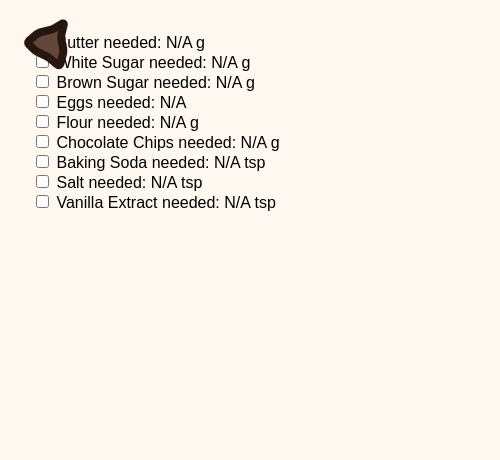
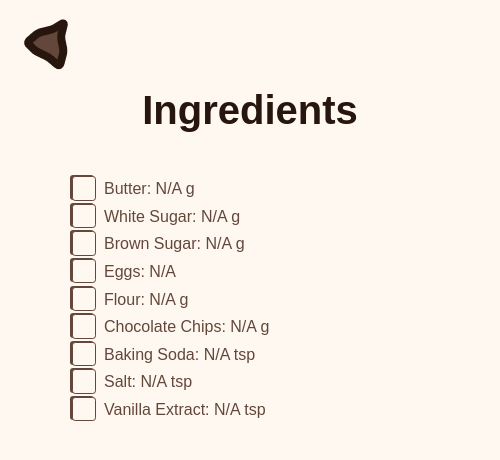
Before and after one commit to soioy/Cookie-Recipe-App, an Electron app: page src/cookie-result.html in a window 500 px wide. Drawn offline with Linux system fonts and the light colour scheme.

Commit message:
prettify

```diff
--- a/src/cookie-result.html
+++ b/src/cookie-result.html
@@ -3,7 +3,7 @@
 
   <head>
     <meta charset="UTF-8" />
-    <title>Cookie Splitter</title>
+    <title>goddamn belly cant wait for conrad</title>
     <link rel="stylesheet" href="index.css" />
     <script defer src="main.js"></script>
   </head>
@@ -16,9 +16,15 @@
       </button>
     </div>
 
-    <div>
-      <input type="checkbox" id="1">
-      <label for="1">Butter needed: <span id="result-butter"></span> g</label>
+    <div class="recipeheader">
+      <p>Ingredients</p>
+    </div>
+
+    <div class="check-col">
+
+      <div class="cus-checkbox">
+        <input type="checkbox" id="1" name="check">
+          <label for="1">Butter: <span id="result-butter"></span> g</label>
           <script>
             // Get the value from localStorage
             const n_butter = localStorage.getItem("n_butter");
@@ -27,9 +33,9 @@
           </script>
       </div>
 
-    <div>
+      <div class="cus-checkbox" name="check">
         <input type="checkbox" id="2">
-      <label for="2">White Sugar needed: <span id="result-sugar"></span> g</label>
+        <label for="2">White Sugar: <span id="result-sugar"></span> g</label>
         <script>
           // Get the value from localStorage
           const n_sugar = localStorage.getItem("n_sugar");
@@ -38,9 +44,9 @@
         </script>
       </div>
 
-    <div>
-      <input type="checkbox" id="3">
-      <label for="3">Brown Sugar needed: <span id="result-brown-sugar"></span> g</label>
+      <div class="cus-checkbox">
+        <input type="checkbox" id="3" name="check">
+        <label for="3">Brown Sugar: <span id="result-brown-sugar"></span> g</label>
         <script>
           // Get the value from localStorage
           const n_brown_sugar = localStorage.getItem("n_brown_sugar");
@@ -49,9 +55,9 @@
         </script>
       </div>
 
-    <div>
-      <input type="checkbox" id="4">
-      <label for="4">Eggs needed: <span id="result-eggs"></span></label>
+      <div class="cus-checkbox">
+        <input type="checkbox" id="4" name="check">
+        <label for="4">Eggs: <span id="result-eggs"></span></label>
         <script>
           // Get the value from localStorage
           const n_eggs = localStorage.getItem("n_eggs");
@@ -60,9 +66,9 @@
         </script>
       </div>
 
-    <div>
-      <input type="checkbox" id="5">
-      <label for="5">Flour needed: <span id="result-flour"></span> g</label>
+      <div class="cus-checkbox">
+        <input type="checkbox" id="5" name="check">
+        <label for="5">Flour: <span id="result-flour"></span> g</label>
         <script>
           // Get the value from localStorage
           const n_flour = localStorage.getItem("n_flour");
@@ -71,9 +77,9 @@
         </script>
       </div>
 
-    <div>
-      <input type="checkbox" id="6">
-      <label for="6">Chocolate Chips needed: <span id="result-choc-chip"></span> g</label>
+      <div class="cus-checkbox">
+        <input type="checkbox" id="6" name="check">
+        <label for="6">Chocolate Chips: <span id="result-choc-chip"></span> g</label>
         <script>
           // Get the value from localStorage
           const n_choc_chip = localStorage.getItem("n_choc_chip");
@@ -82,9 +88,9 @@
         </script>
       </div>
 
-    <div>
-      <input type="checkbox" id="7">
-      <label for="7">Baking Soda needed: <span id="result-baking-soda"></span> tsp</label>
+      <div class="cus-checkbox">
+        <input type="checkbox" id="7" name="check">
+        <label for="7">Baking Soda: <span id="result-baking-soda"></span> tsp</label>
         <script>
           // Get the value from localStorage
           const n_baking_soda = localStorage.getItem("n_baking_soda");
@@ -93,9 +99,9 @@
         </script>
       </div>
 
-    <div>
-      <input type="checkbox" id="8">
-      <label for="8">Salt needed: <span id="result-salt"></span> tsp</label>
+      <div class="cus-checkbox">
+        <input type="checkbox" id="8" name="check">
+        <label for="8">Salt: <span id="result-salt"></span> tsp</label>
         <script>
           // Get the value from localStorage
           const n_salt = localStorage.getItem("n_salt");
@@ -104,9 +110,9 @@
         </script>
       </div>
 
-    <div>
-      <input type="checkbox" id="9">
-      <label for="9">Vanilla Extract needed: <span id="result-vanilla"></span> tsp</label>
+      <div class="cus-checkbox">
+        <input type="checkbox" id="9" name="check">
+        <label for="9">Vanilla Extract: <span id="result-vanilla"></span> tsp</label>
         <script>
           // Get the value from localStorage
           const n_vanilla = localStorage.getItem("n_vanilla");
@@ -114,7 +120,7 @@
           document.getElementById("result-vanilla").textContent = n_vanilla ? n_vanilla : "N/A";
         </script>
       </div>
-
+    </div>
   </body>
 
 </html>
--- a/src/index.css
+++ b/src/index.css
@@ -222,5 +222,64 @@ body {
 
 .bottom {
   position: absolute;
-  bottom: 3rem;
+  bottom: 4.5rem;
 }
+
+.check-col {
+  display: flex;
+  flex-direction: column;
+  align-items: left;
+  justify-content: center;
+  padding-left: 2.5rem;
+}
+
+.cus-checkbox input[type="checkbox"] {
+  display: none;
+  margin-top: 3.5rem;
+  margin-left: 1rem;
+}
+.cus-checkbox input[type="checkbox"] + label {
+  display: block;
+  position: relative;
+  padding-left: 2rem;
+  padding-top: 0.25rem;
+  margin-bottom: 0.35rem;
+  font: 1rem Dynapuff, sans-serif;
+  color: var(--brown);
+  cursor: pointer;
+  -webkit-user-select: none;
+  -moz-user-select: none;
+  -ms-user-select: none;
+}
+.cus-checkbox input[type="checkbox"]:hover + label:hover {
+  color: var(--darkbrown);
+}
+.cus-checkbox input[type="checkbox"]:hover + label:before {
+  border: 1px solid var(--brown);
+  box-shadow: 2px 1px 0 var(--brown);
+}
+.cus-checkbox input[type="checkbox"] + label:last-child {
+  margin-bottom: 0;
+}
+.cus-checkbox input[type="checkbox"] + label:before {
+  content: "";
+  display: block;
+  width: 1.4em;
+  height: 1.4em;
+  border: 1px solid var(--brown);
+  border-radius: 0.2em;
+  position: absolute;
+  left: 0;
+  top: 0;
+  -webkit-transition: all 0.2s, background 0.2s ease-in-out;
+  transition: all 0.2s, background 0.2s ease-in-out;
+  background: var(--brown);
+  box-shadow: -2px -1px 0 var(--brown);
+  background: var(--lighttan);
+}
+.cus-checkbox input[type="checkbox"]:checked + label:before {
+  border: 2px solid var(--midtan);
+  border-radius: 0.3em;
+  background: var(--brown);
+  box-shadow: 2px 1px 0 var(--brown);
+}
```
Also changed, not shown: src/banana-recipe.html (+1 -1 lines), src/cookie-recipe.html (+1 -1 lines), src/recipebook-screen.html (+2 -1 lines), src/start-screen.html (+1 -1 lines). Lines whose indentation alone changed are shown as unchanged.
